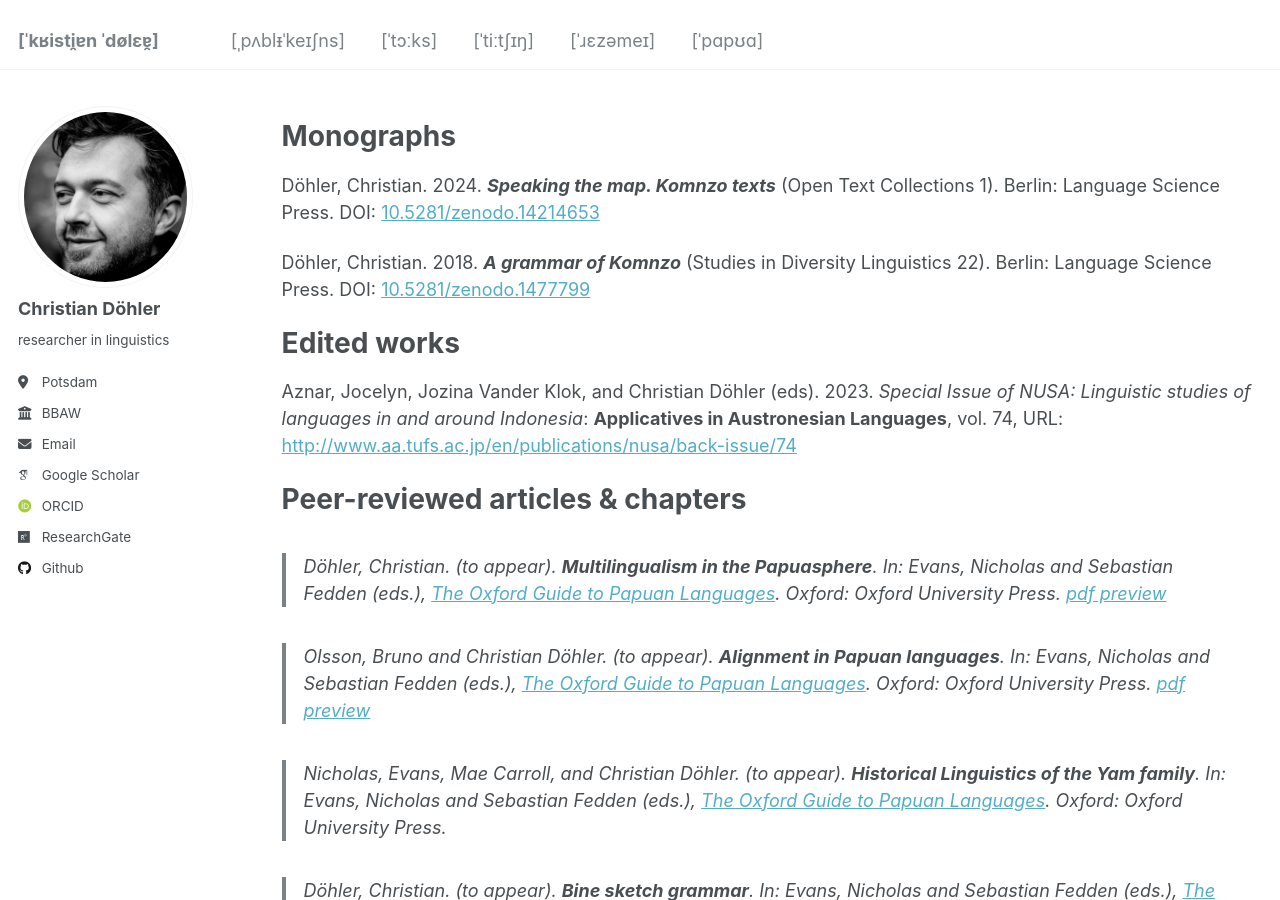
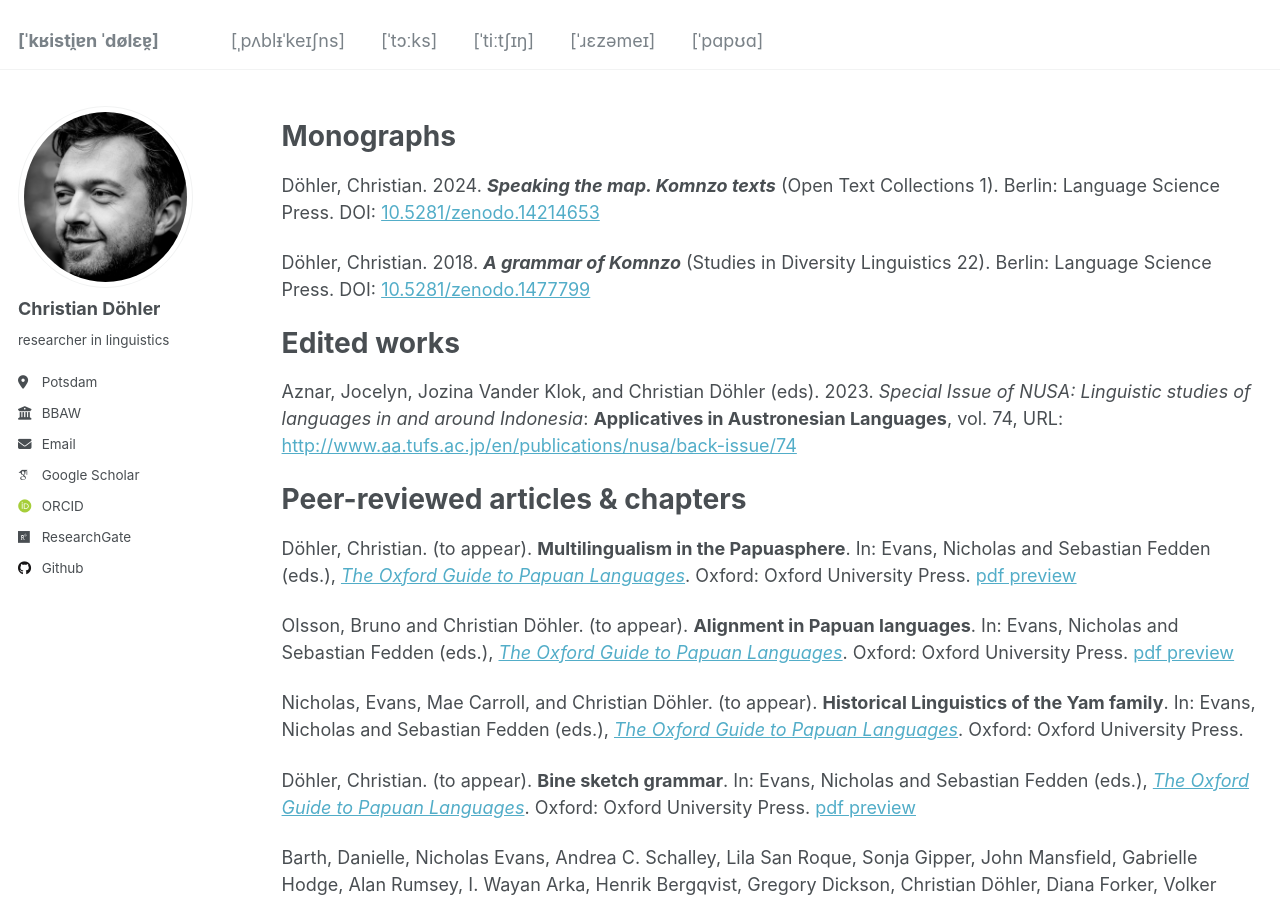
Before and after one commit to chrdoe/chrdoe.github.io, a Jekyll site: the page built from _pages/publications.md, in a window 1280 px wide and 900 px high. Built offline with Jekyll 4.4.1, drawn with Linux system fonts in a browser that asks for light colours; some web fonts are replaced.

Commit message:
Update publications.md

```diff
--- a/_pages/publications.md
+++ b/_pages/publications.md
@@ -26,15 +26,15 @@ Aznar, Jocelyn, Jozina Vander Klok, and Christian Döhler (eds). 2023. *Special
 Peer-reviewed articles & chapters
 ===
 
-> Döhler, Christian. (to appear). **Multilingualism in the Papuasphere**. In: Evans, Nicholas and Sebastian Fedden (eds.), <a href="https://global.oup.com/academic/product/the-oxford-guide-to-the-papuan-languages-9780198849483?cc=de&lang=en&" target="_blank">*The Oxford Guide to Papuan Languages*</a>. Oxford: Oxford University Press. <a href="https://chrdoe.github.io/files/do%CC%88hler2025_OGPL_multilingualism-preprint.pdf" target="_blank">pdf preview</a>
+Döhler, Christian. (to appear). **Multilingualism in the Papuasphere**. In: Evans, Nicholas and Sebastian Fedden (eds.), <a href="https://global.oup.com/academic/product/the-oxford-guide-to-the-papuan-languages-9780198849483?cc=de&lang=en&" target="_blank">*The Oxford Guide to Papuan Languages*</a>. Oxford: Oxford University Press. <a href="https://chrdoe.github.io/files/do%CC%88hler2025_OGPL_multilingualism-preprint.pdf" target="_blank">pdf preview</a>
 
-> Olsson, Bruno and Christian Döhler. (to appear). **Alignment in Papuan languages**. In: Evans, Nicholas and Sebastian Fedden (eds.), <a href="https://global.oup.com/academic/product/the-oxford-guide-to-the-papuan-languages-9780198849483?cc=de&lang=en&" target="_blank">*The Oxford Guide to Papuan Languages*</a>. Oxford: Oxford University Press. <a href="https://chrdoe.github.io/files/do%CC%88hler2025_OGPL-alignment_preprint.pdf" target="_blank">pdf preview</a>
+Olsson, Bruno and Christian Döhler. (to appear). **Alignment in Papuan languages**. In: Evans, Nicholas and Sebastian Fedden (eds.), <a href="https://global.oup.com/academic/product/the-oxford-guide-to-the-papuan-languages-9780198849483?cc=de&lang=en&" target="_blank">*The Oxford Guide to Papuan Languages*</a>. Oxford: Oxford University Press. <a href="https://chrdoe.github.io/files/do%CC%88hler2025_OGPL-alignment_preprint.pdf" target="_blank">pdf preview</a>
 
-> Nicholas, Evans, Mae Carroll, and Christian Döhler. (to appear). **Historical Linguistics of the Yam family**. In: Evans, Nicholas and Sebastian Fedden (eds.), <a href="https://global.oup.com/academic/product/the-oxford-guide-to-the-papuan-languages-9780198849483?cc=de&lang=en&" target="_blank">*The Oxford Guide to Papuan Languages*</a>. Oxford: Oxford University Press.
+Nicholas, Evans, Mae Carroll, and Christian Döhler. (to appear). **Historical Linguistics of the Yam family**. In: Evans, Nicholas and Sebastian Fedden (eds.), <a href="https://global.oup.com/academic/product/the-oxford-guide-to-the-papuan-languages-9780198849483?cc=de&lang=en&" target="_blank">*The Oxford Guide to Papuan Languages*</a>. Oxford: Oxford University Press.
 
-> Döhler, Christian. (to appear). **Bine sketch grammar**. In: Evans, Nicholas and Sebastian Fedden (eds.), <a href="https://global.oup.com/academic/product/the-oxford-guide-to-the-papuan-languages-9780198849483?cc=de&lang=en&" target="_blank">*The Oxford Guide to Papuan Languages*</a>. Oxford: Oxford University Press. <a href="https://chrdoe.github.io/files/do%CC%88hler2025_OGPL_Bine_sketch_grammar-preprint.pdf" target="_blank">pdf preview</a>
+Döhler, Christian. (to appear). **Bine sketch grammar**. In: Evans, Nicholas and Sebastian Fedden (eds.), <a href="https://global.oup.com/academic/product/the-oxford-guide-to-the-papuan-languages-9780198849483?cc=de&lang=en&" target="_blank">*The Oxford Guide to Papuan Languages*</a>. Oxford: Oxford University Press. <a href="https://chrdoe.github.io/files/do%CC%88hler2025_OGPL_Bine_sketch_grammar-preprint.pdf" target="_blank">pdf preview</a>
 
-> Barth, Danielle, Nicholas Evans, Andrea C. Schalley, Lila San Roque, Sonja Gipper, John Mansfield, Gabrielle Hodge, Alan Rumsey, I. Wayan Arka, Henrik Bergqvist, Gregory Dickson, Christian Döhler, Diana Forker, Volker Gast, Dolgor Guntsetseg, Eri Kashima, Yukinori Kimoto, Dominique Knuchel, Norikazu Kogura, Keita Kurabe, Heiko Narrog, Eka Pratiwi, Stefan Schnell, Chikako Senge, Elena Skribnik, and Saskia van Putten. (to appear). **Word choice is coupled with grammar: The case of kinship**. *PLos One*, vol. 21, no. 8, e0355784, DOI: <a href="https://doi.org/10.1371/journal.pone.0355784" target="_blank">10.1371/journal.pone.0355784</a>
+Barth, Danielle, Nicholas Evans, Andrea C. Schalley, Lila San Roque, Sonja Gipper, John Mansfield, Gabrielle Hodge, Alan Rumsey, I. Wayan Arka, Henrik Bergqvist, Gregory Dickson, Christian Döhler, Diana Forker, Volker Gast, Dolgor Guntsetseg, Eri Kashima, Yukinori Kimoto, Dominique Knuchel, Norikazu Kogura, Keita Kurabe, Heiko Narrog, Eka Pratiwi, Stefan Schnell, Chikako Senge, Elena Skribnik, and Saskia van Putten. (to appear). **Word choice is coupled with grammar: The case of kinship**. *PLos One*, vol. 21, no. 8, e0355784, DOI: <a href="https://doi.org/10.1371/journal.pone.0355784" target="_blank">10.1371/journal.pone.0355784</a>
 
 Evans, Nicholas, Danielle Barth, I Wayan Arka, Henrik Bergqvist, Christian Döhler, Sonja Gipper, Yukinori Kimoto, Dominique Knuchel, Daniel Majchrzak, Hitomi Ono, Eka Pratiwi, Saskia van Putten, Andrea C. Schalley, Asako Shiohara, Yanti. 2025. **Is Complementation a Universal Strategy? A Cross-Linguistic Corpus Study**. *Linguistic Typology at the Crossroads*, vol. 5, no. 2, pp. 66–104. DOI: <a href="https://doi.org/10.60923/issn.2785-0943/21288" target="_blank">10.60923/issn.2785-0943/21288</a>
 
```
